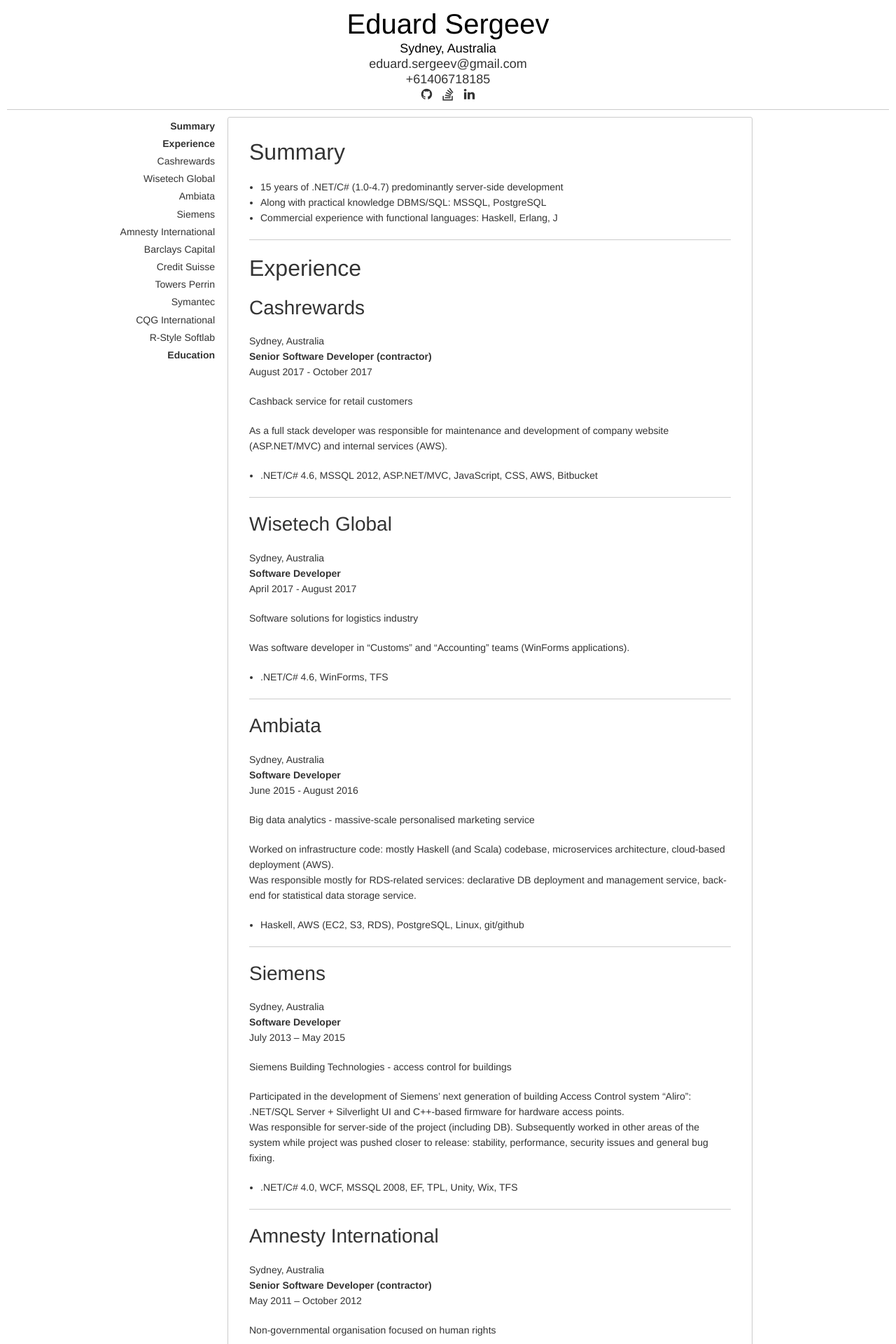
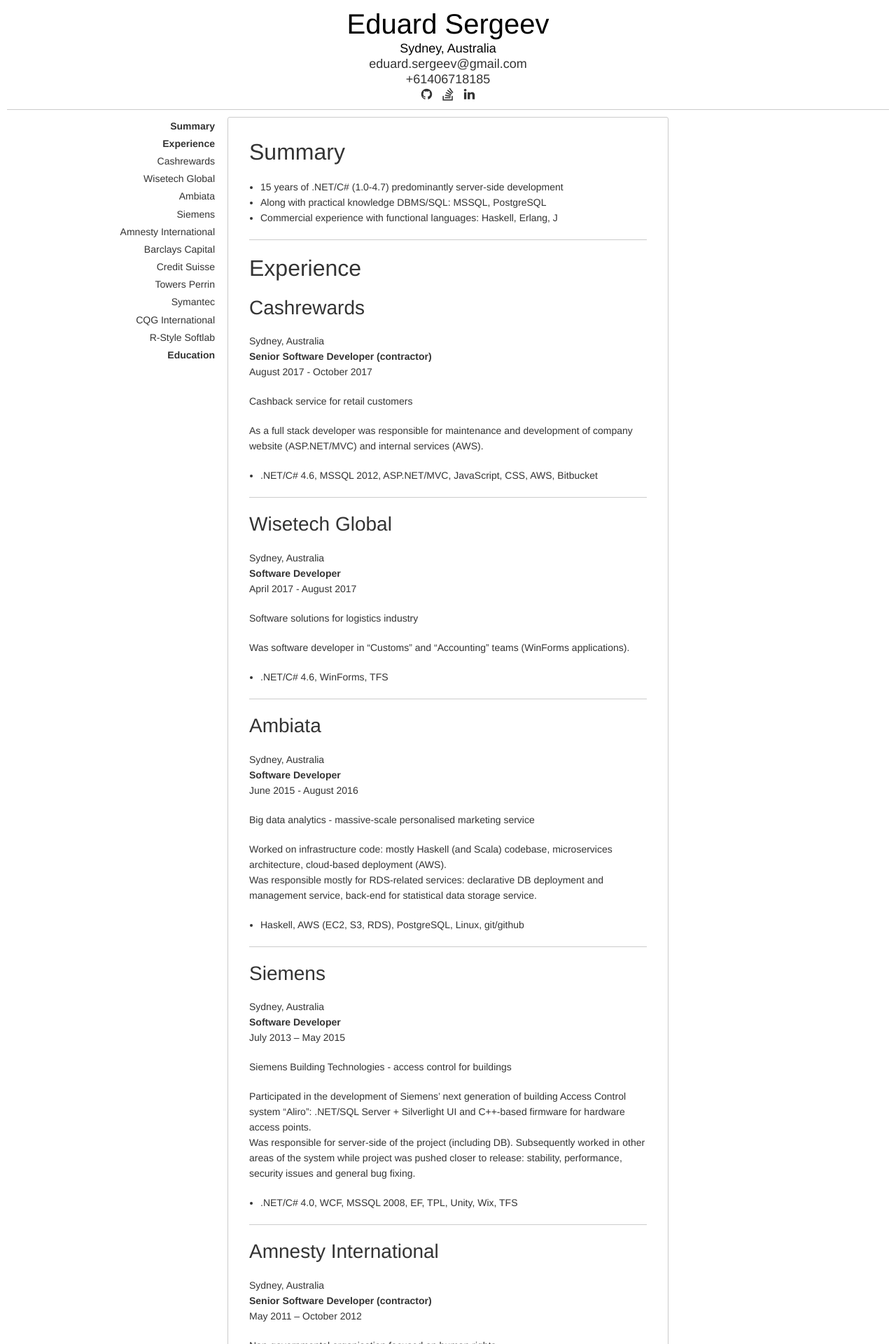
Before and after one commit to EduardSergeev/CV, a Jekyll site: the page built from index.md, in a window 1280 px wide. Shown: the top 1920 px of the page at 70% size. Built offline with Jekyll 4.4.1, drawn with Linux system fonts in a browser that asks for light colours.

Commit message:
Use 3rd column instead of max-with
So the #content will occupy entire width when the others are collapsed
Looks nicer this way

```diff
--- a/_layouts/default.html
+++ b/_layouts/default.html
@@ -61,10 +61,12 @@
           </div>
         </nav>
       </div>
-      <div id="scrollable" class="col-md-md-9" data-spy="scroll" data-target="nav" data-offset="40">
+      <div id="scrollable" class="col-md-md-6" data-spy="scroll" data-target="nav" data-offset="40">
         <div id="content">
           {{ content }}
         </div>
+      </div>
+      <div class="col-md-md-3">
       </div>
     </div>
   </div>
--- a/assets/css/style.scss
+++ b/assets/css/style.scss
@@ -94,7 +94,6 @@
 
 #nav {
   height: 100%;
-  // overflow-y: scroll;
   padding-bottom: 10px;
 }
 
@@ -108,7 +107,6 @@
   padding: 30px 30px 50px 30px;
   border-radius: 3px;
   border: 1px solid #cbcbcb;
-  max-width: 750px;
 }
 
 
@@ -117,7 +115,7 @@
 }
 
 
-@media (max-width: map-get($grid-breakpoints, $m-width) - 0.02), (max-height: $m-height) {
+@media (max-width: map-get($grid-breakpoints, $m-width) - 0.02), (max-height: $m-height - 0.02) {
     nav {
     text-align: center;
   }
@@ -171,7 +169,7 @@
 
 
 
-.col-md-md-3, .col-md-md-9 {
+.col-md-md-3, .col-md-md-6, .col-md-md-9 {
   position: relative;
   width: 100%;
   min-height: 1px;
@@ -183,6 +181,13 @@
   .col-md-md-9 {
     flex: 0 0 75%;
     max-width: 75%;
+  }
+}
+
+@media (min-width: map-get($grid-breakpoints, $m-width)) and (min-height: $m-height) {
+  .col-md-md-6 {
+    flex: 0 0 50%;
+    max-width: 50%;
   }
 }
 
```
